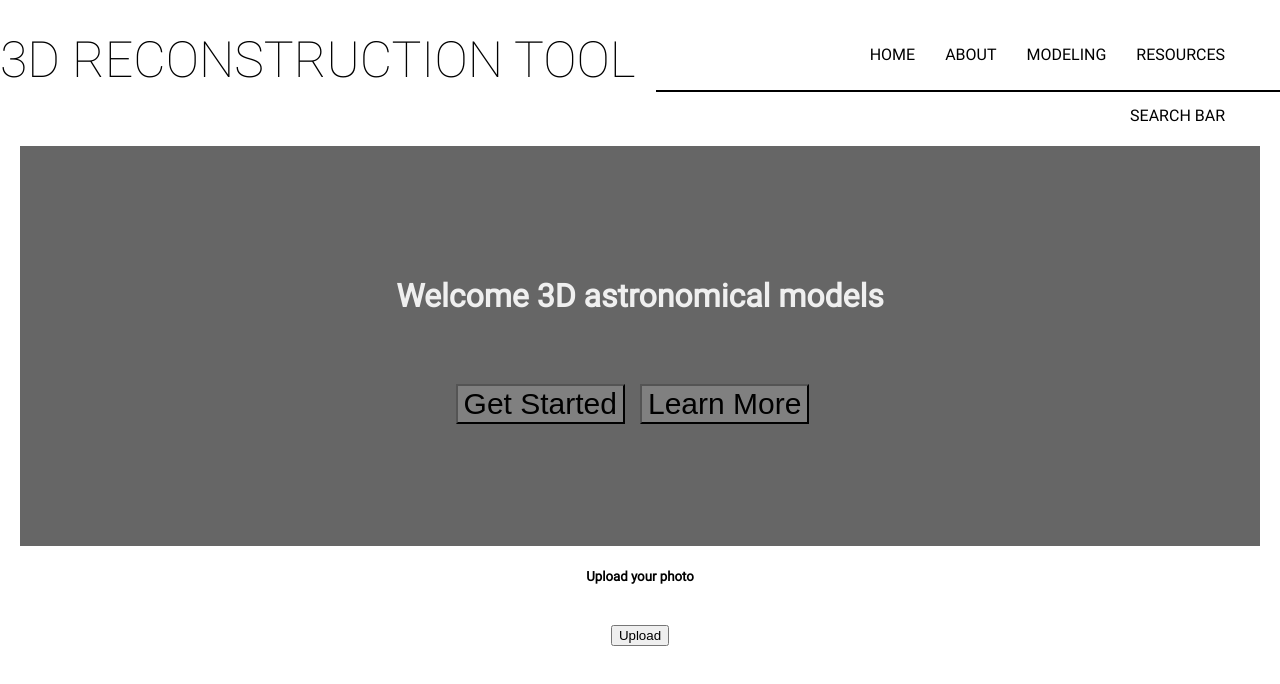
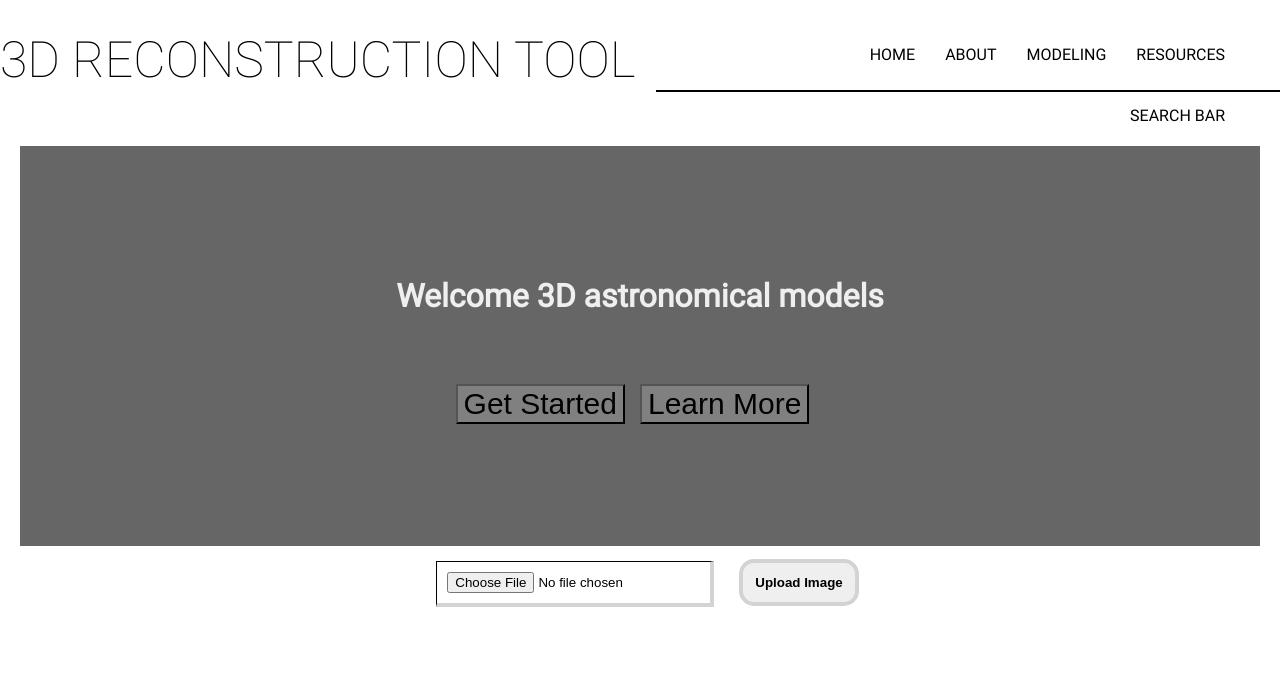
Before and after one commit to tuyenphk/3D-RECONSTRUCTION-TOOL, a React (Create React App) app in the folder client/: page /modeling in a window 1280 px wide. Shown: the top 684 px of the page. Built offline with nearby package versions, Linux system fonts and the light colour scheme.

Commit message:
Upload Image button in frontend

```diff
--- a/client/src/components/Layout.css
+++ b/client/src/components/Layout.css
@@ -0,0 +1,40 @@
+
+.fileInput{
+  border-bottom: 4px solid lightgray;
+  border-right: 4px solid lightgray;
+  border-top: 1px solid black;
+  border-left: 1px solid black;
+  padding: 10px;
+  margin: 15px;
+  cursor: pointer;
+}
+.imgPreview{
+  text-align: center;
+  margin: 5px 15px;
+  height: 200px;
+  width: 500px;
+  border-left: 1px solid gray;
+  border-right: 1px solid gray;
+  border-top: 5px solid gray;
+  border-bottom: 5px solid gray;
+
+}
+.previewText{
+  width: 100%;
+  margin-top: 20px;
+}
+.submitButton{
+  padding: 12px;
+  margin-left: 10px;
+  background: white;
+  border: 4px solid lightgray;
+  border-radius: 15px;
+  font-weight: 700;
+  font-size: 10pt;
+  cursor: pointer;
+    background: #efefef;
+}
+.centerText{
+  text-align: center;
+  width: 500px;
+}
--- a/client/src/components/Modeling.js
+++ b/client/src/components/Modeling.js
@@ -4,26 +4,17 @@ export default class Modeling extends Component {
 
   render(){
     return (
-      <div>
-      <label htmlFor="upload-button">
+      <div className="previewComponent">
+        <form onSubmit={(e)=>this._handleSubmit(e)}>
+          <input className="fileInput"
+            type="file"
+            onChange={(e)=>this._handleImageChange(e)} />
+          <button className="submitButton"
+            type="submit"
+            onClick={(e)=>this._handleSubmit(e)}>Upload Image</button>
+        </form>
 
-          <>
-            <span className="fa-stack fa-2x mt-3 mb-2">
-              <i className="fas fa-circle fa-stack-2x" />
-              <i className="fas fa-store fa-stack-1x fa-inverse" />
-            </span>
-            <h5 className="text-center">Upload your photo</h5>
-          </>
-      </label>
-      <input
-        type="file"
-        id="upload-button"
-        style={{ display: "none" }}
-
-      />
-      <br />
-      <button >Upload</button>
-    </div>
+      </div>
     )
   }
 }
```
